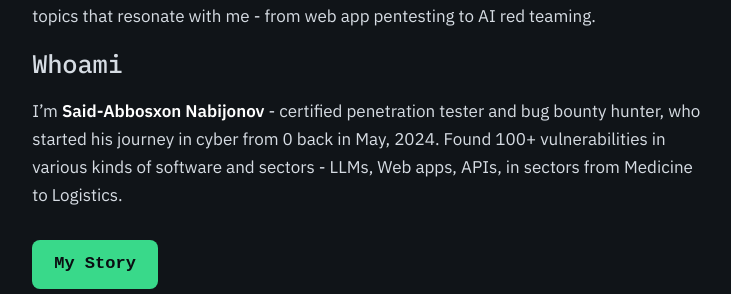
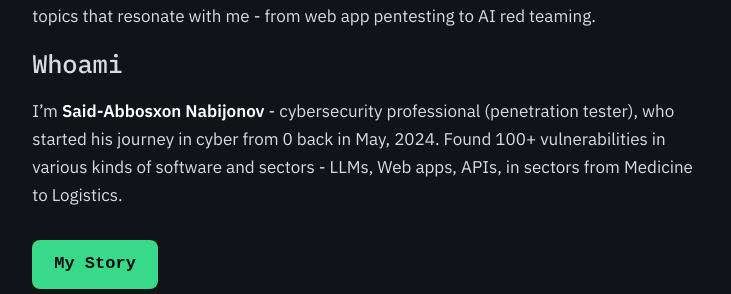
Before and after one commit to SAsecurityN/sasecurityn.github.io, a Jekyll site: the page built from index.md, in a window 1280 px wide and 900 px high. Shown: the part 231-525 px from the top of the window, without its empty margins (272-1003 px from the left). Built offline with Jekyll 4.4.1, drawn with Linux system fonts in a browser that asks for light colours; our own code applies the rules of GitHub Pages for plain Markdown files.

Commit message:
Update index.md

```diff
--- a/index.md
+++ b/index.md
@@ -6,7 +6,7 @@ layout: default
 In this blog I aim to share my experiences, opinions, advise, and knowledge on various topics that resonate with me - from web app pentesting to AI red teaming.
 
 # Whoami
-I'm **Said-Abbosxon Nabijonov** - certified penetration tester and bug bounty hunter, who started his journey in cyber from 0 back in May, 2024. Found 100+ vulnerabilities in various kinds of software and sectors - LLMs, Web apps, APIs, in sectors from Medicine to Logistics.
+I'm **Said-Abbosxon Nabijonov** - cybersecurity professional (penetration tester), who started his journey in cyber from 0 back in May, 2024. Found 100+ vulnerabilities in various kinds of software and sectors - LLMs, Web apps, APIs, in sectors from Medicine to Logistics.
 
 
 <a href="{% post_url 2026-07-16-my-story %}" style="display:inline-block;margin-top:14px;padding:10px 22px;background:#39d98a;color:#0a0e12;font-weight:600;text-decoration:none;border-radius:8px;font-family:monospace;">My Story</a>
```
